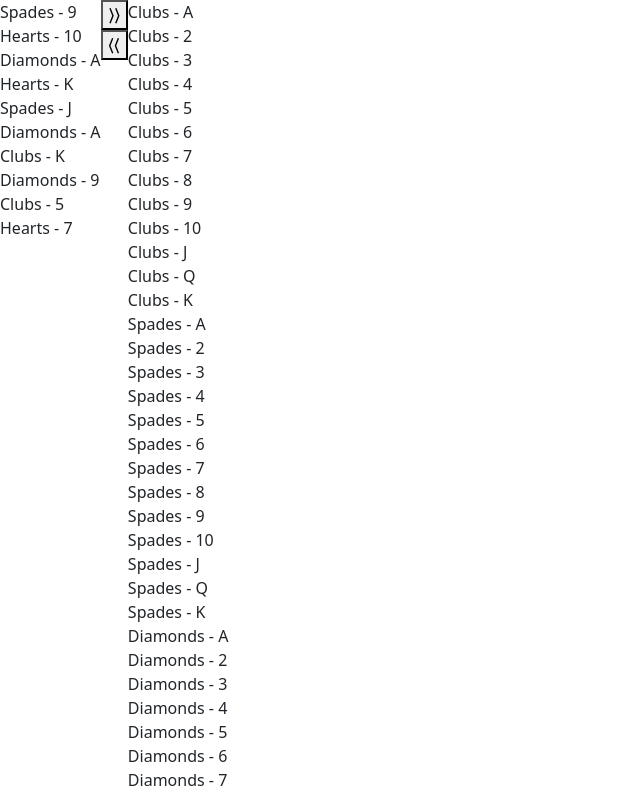
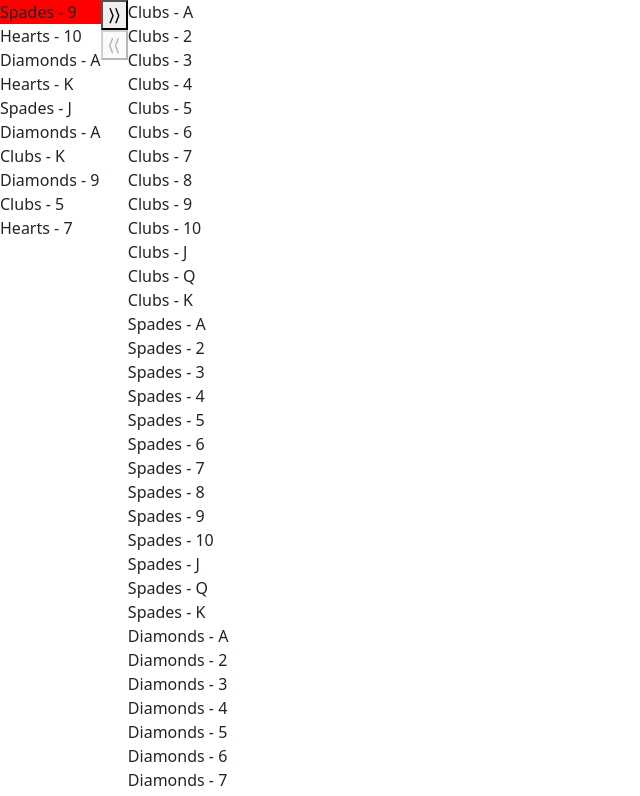
Before and after one commit to Dvalmont07/Deck2Deck, an Angular app: page / in a window 1280 px wide. Shown: the top 796 px of the page, without its empty margins (0-640 px from the left). Built offline with nearby package versions, Linux system fonts and the light colour scheme.

Commit message:
add & remove commands

```diff
--- a/src/app/app.component.html
+++ b/src/app/app.component.html
@@ -1,18 +1,25 @@
 <section class="d-flex">
   <section *ngIf="randomDeck" id="DeckOne">
-    <div *ngFor="let card of randomDeck">
-      <div (click)="selectedCard=card">{{card.suit}} - {{card.value}}</div>
+    <div *ngFor="let card of randomDeck; let ind = index">
+      <div [class.active-line]="selectedIdex.deck=='deckOne' && selectedIdex.index==ind"
+        (click)="selectedCard=card; selectedIdex={deck:'deckOne',index:ind}">{{card.suit}} - {{card.value}}
+      </div>
     </div>
   </section>
 
   <section class="d-flex flex-column" id="addButtons">
-    <button title="Add to Deck 1" (click)="addCard(normalDeck,selectedCard)">&rang;&rang;</button>
-    <button title="Add to Deck 2" (click)="addCard(randomDeck,selectedCard)">&lang;&lang;</button>
+    <button title="Add to Deck 1" (click)="addCard(randomDeck,normalDeck,selectedCard);"
+      [disabled]="selectedIdex.deck=='deckTwo'">&rang;&rang;</button>
+
+    <button title="Add to Deck 2" (click)="addCard(normalDeck,randomDeck,selectedCard)"
+      [disabled]="selectedIdex.deck=='deckOne'">&lang;&lang;</button>
   </section>
 
   <section *ngIf="normalDeck" id="DeckTwo">
-    <div *ngFor="let card of normalDeck">
-      <div (click)="selectedCard=card">{{card.suit}} - {{card.value}}</div>
+    <div *ngFor="let card of normalDeck; let ind = index">
+      <div [class.active-line]="selectedIdex.deck=='deckTwo' && selectedIdex.index==ind"
+        (click)="selectedCard=card;  selectedIdex={deck:'deckTwo',index:ind}">{{card.suit}} - {{card.value}}
+      </div>
     </div>
   </section>
 </section>
--- a/src/app/app.component.scss
+++ b/src/app/app.component.scss
@@ -0,0 +1,3 @@
+.active-line {
+  background-color: red;
+}
--- a/src/app/app.component.ts
+++ b/src/app/app.component.ts
@@ -14,6 +14,7 @@ export class AppComponent {
   normalDeck: Card[] = [];
   randomDeck: Card[] = [];
   selectedCard: Card = { suit: "", value: "" };
+  selectedIdex: any = { deck: "deckOne", index: 0 };
 
   ngOnInit() {
     this.dealRandomDeck();
@@ -27,7 +28,26 @@ export class AppComponent {
   dealNormalDeck() {
     this.normalDeck = this.deck.mountNormalDeck();
   }
-  addCard(deckTo: Card[], card: Card) {
-    this.deck.addCard(deckTo, card);
+  addCard(deckFrom: Card[], deckTo: Card[], card: Card) {
+
+    if (this.selectedCard.suit && this.selectedCard.value) {
+      if (this.deck.addCard({ myDeck: deckTo, card })) {
+        this.deck.removeCard(deckFrom, card);
+        console.log("this.selectedIdex.index 1", this.selectedIdex.index);
+        console.log("TF", this.selectedIdex.index == deckFrom.length);
+
+        if (this.selectedIdex.index == deckFrom.length) {
+          this.selectedCard = deckFrom[this.selectedIdex.index - 1];
+          this.selectedIdex.index--;// = { deck: this.selectedIdex.deck, index: this.selectedIdex.index - 1 }
+        } else {
+          this.selectedCard = deckFrom[this.selectedIdex.index];
+        }
+      }
+    }
+    console.log("deckFrom[this.selectedIdex.index]", deckFrom[this.selectedIdex.index]);
+    // console.log("deckFrom[deckFrom.length - 1]", deckFrom[deckFrom.length - 1]);
+    console.log("this.selectedCard", this.selectedCard);
+    console.log("ggg", deckFrom[this.selectedIdex.index] == deckFrom[deckFrom.length - 1]);
+
   }
 }
```
